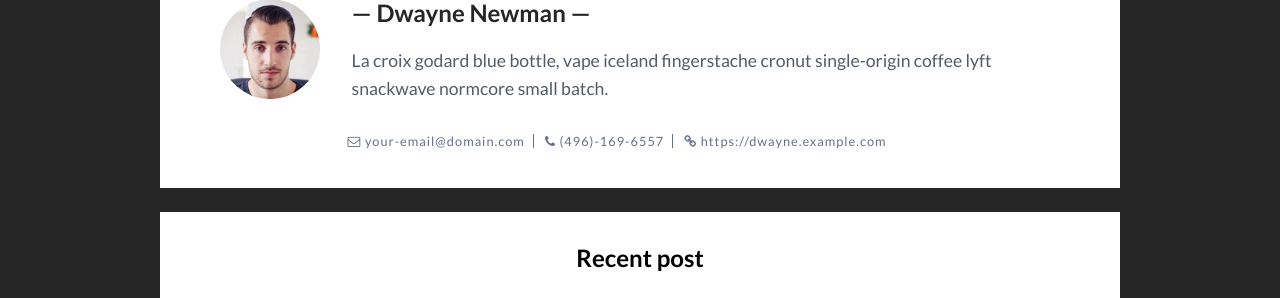
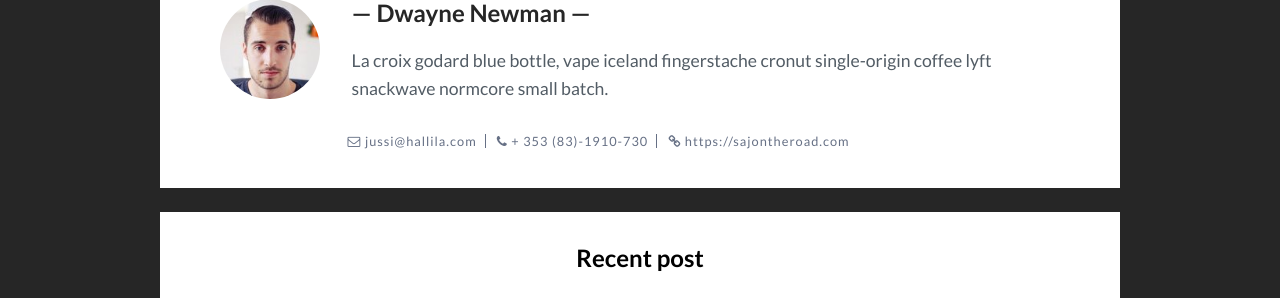
Before and after one commit to Xantier/sajontheroad, a Jekyll site: the page built from _posts/2017-07-12-nevada-on-the-way-to-nevada.markdown, in a window 1280 px wide and 900 px high, scrolled down 1778 px. Shown: the part 127-425 px from the top of the window. Built offline with Jekyll 4.4.1, drawn with Linux system fonts in a browser that asks for light colours; comment, search, counter and statistics services are not loaded.

Commit message:
Update _config.yml

```diff
--- a/_config.yml
+++ b/_config.yml
@@ -17,9 +17,9 @@ banner-desc: # add banner description
 author-pic: face.jpg # your photo
 author-name: # your name
 about-author: # about author
-email: your-email@domain.com # your email
-phone: (496)-169-6557 # your pnone number
-website: https://dwayne.example.com # you website
+email: jussi@hallila.com # your email
+phone: + 353 (83)-1910-730 # your pnone number
+website: https://sajontheroad.com # you website
 
 # Social link
 google_url:    # add url link
```
